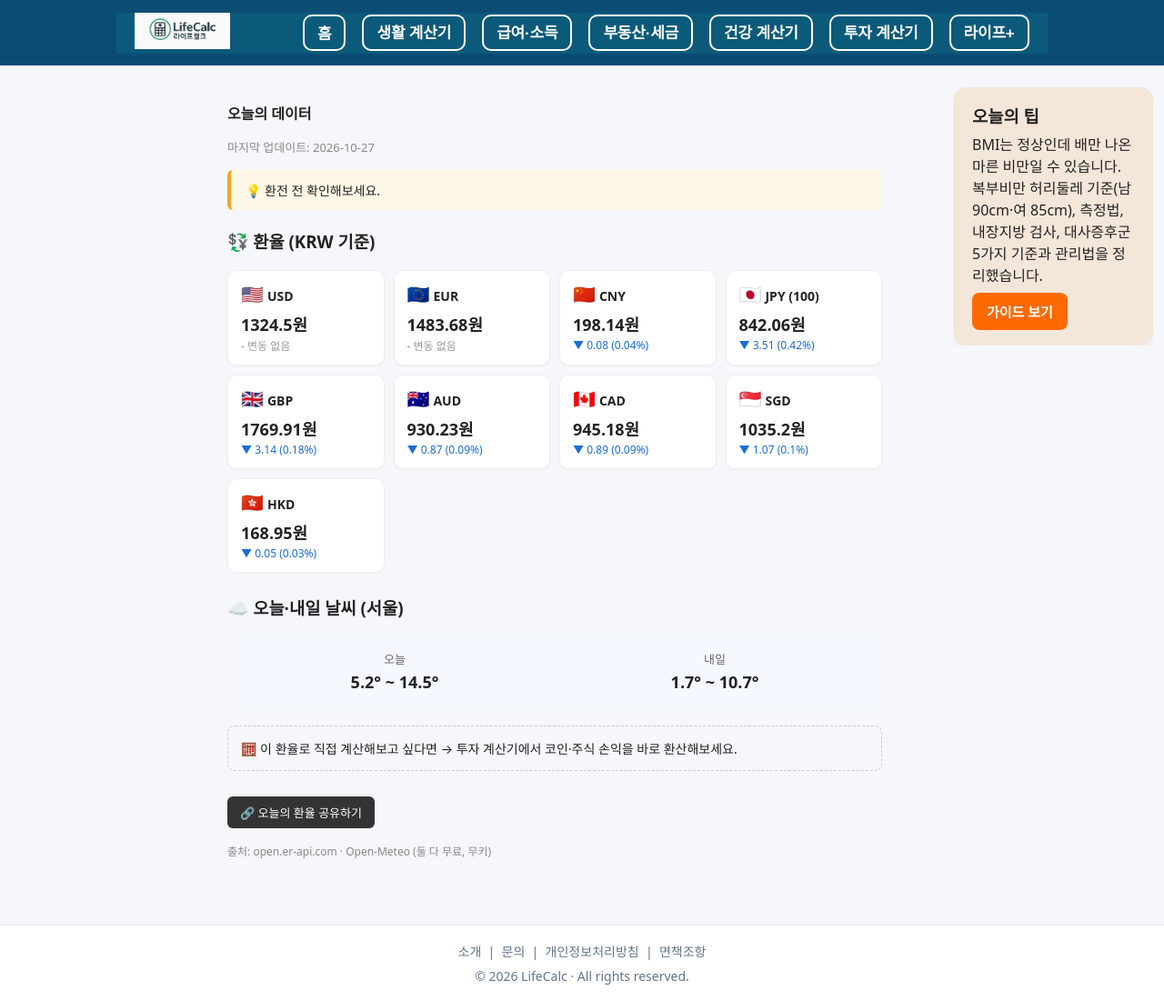
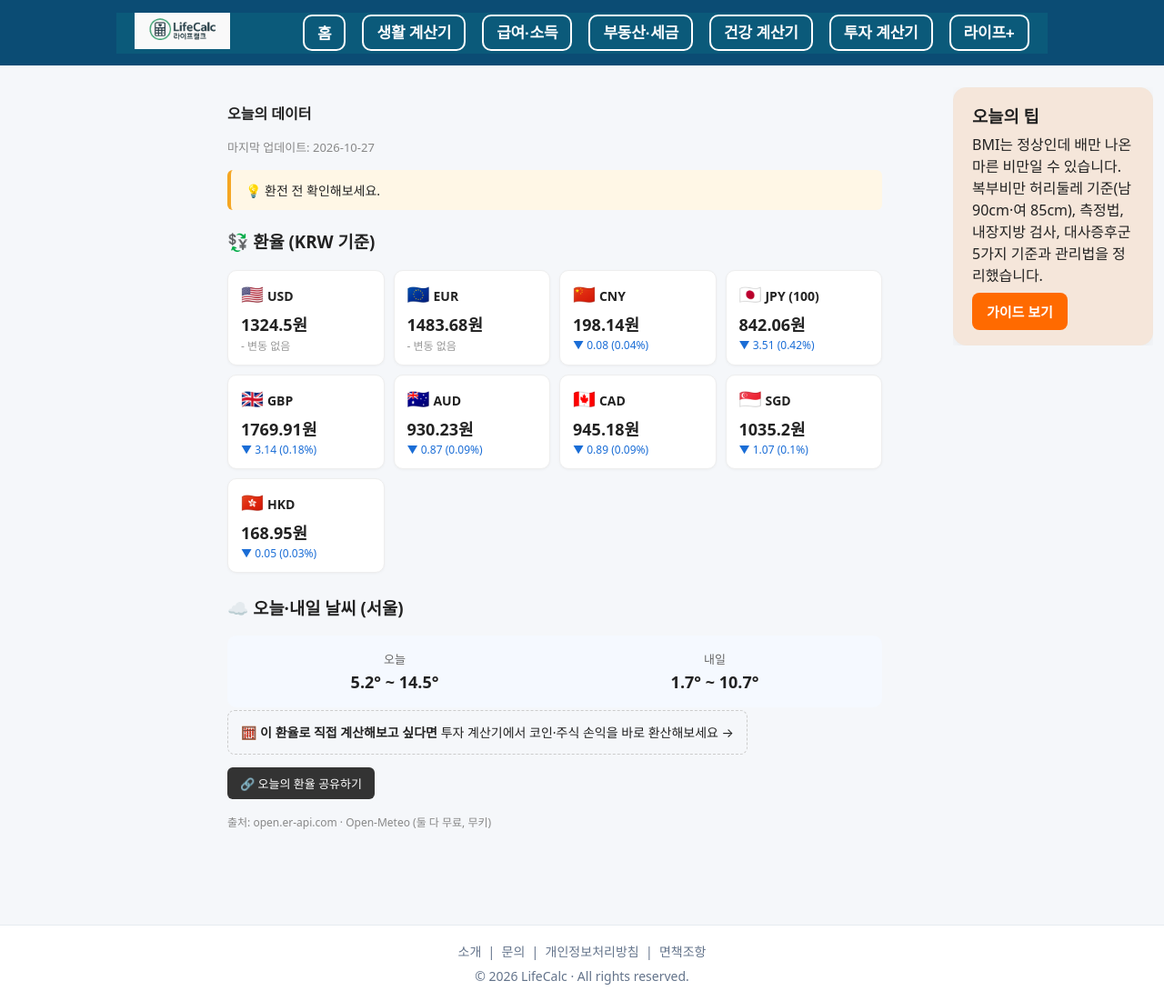
Before and after one commit to khai-lang/LifeCalc, a Jekyll site: the page built from lifeplus/daily-data/index.md, in a window 1280 px wide and 1101 px high. Shown: the whole window at 91% size. Built offline with Jekyll 4.4.1, drawn with Linux system fonts in a browser that asks for light colours; our own code applies the rules of GitHub Pages for plain Markdown files.

Commit message:
Update index.md

```diff
--- a/lifeplus/daily-data/index.md
+++ b/lifeplus/daily-data/index.md
@@ -80,9 +80,13 @@
   </div>
 </div>
 
-<div class="dd-cross-link">
-  🧮 이 환율로 직접 계산해보고 싶다면 → <a href="https://calculator.khaistory.com/invest/">투자 계산기</a>에서 코인·주식 손익을 바로 환산해보세요.
-</div>
+<a href="https://calculator.khaistory.com/invest/" class="dd-cross-link" target="_blank" rel="noopener noreferrer">
+  <span class="dd-cross-icon">🧮</span>
+  <span class="dd-cross-text">
+    <strong>이 환율로 직접 계산해보고 싶다면</strong>
+    <span class="dd-cross-sub">투자 계산기에서 코인·주식 손익을 바로 환산해보세요 →</span>
+  </span>
+</a>
 
 <a class="dd-share-btn" href="#" onclick="navigator.clipboard.writeText(window.location.href); alert('링크가 복사되었습니다!'); return false;">🔗 오늘의 환율 공유하기</a>
 
```
